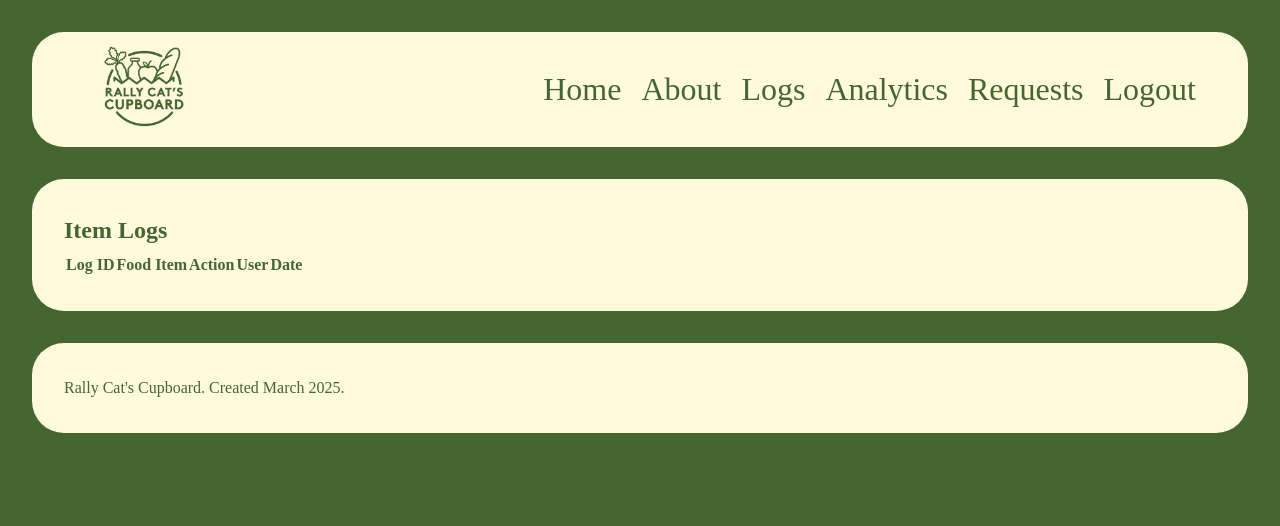
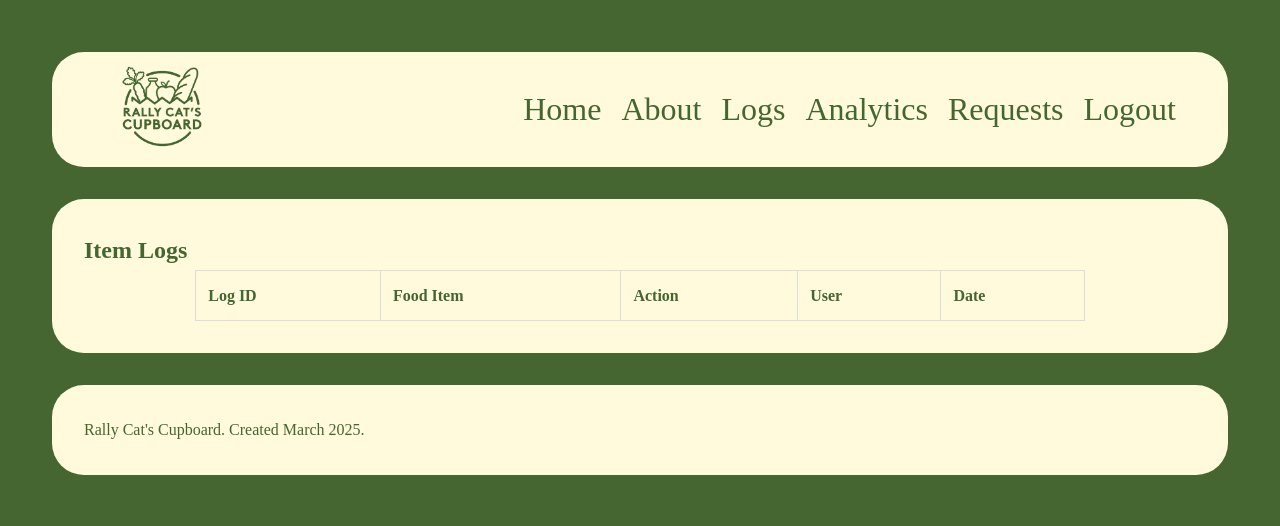
Before and after one commit to UVMHacks2025/team-six, a PHP site: page /logs.php in a window 1280 px wide. Shown: the top 526 px of the page. Run offline with PHP 8.4, Linux system fonts and the light colour scheme; the visitor is signed in with stand-in values (Sample User, id 1); data that the repository does not hold is empty; some web fonts are replaced.

Commit message:
fixed the tables

```diff
--- a/src/css/custom.css
+++ b/src/css/custom.css
@@ -366,3 +366,24 @@ textarea[name="content"]{
     font-size: 1.5em;
   }
 }
+
+.logs {
+  margin: auto;
+  padding: 20px;
+  box-sizing: border-box;
+  margin: 0 auto;
+}
+
+.logs table {
+  width: 80%;
+   margin: auto;
+  border-collapse: collapse;
+  table-layout: auto;
+}
+
+.logs th, .logs td {
+  padding: 12px;
+  text-align: left;
+  border: 1px solid #ddd;
+  word-wrap: break-word;
+}
--- a/src/logs.php
+++ b/src/logs.php
@@ -9,7 +9,7 @@ if (!isset($_SESSION['username'])) {
 <main class="logs madimi-one-regular">
     <h2>Item Logs</h2>
     <table>
-        <tr>
+        <tr class="table-rows">
             <th>Log ID</th>
             <th>Food Item</th>
             <th>Action</th>
@@ -28,7 +28,7 @@ if (!isset($_SESSION['username'])) {
         $stmt->execute();
         $logs = $stmt->fetchAll(PDO::FETCH_ASSOC);
         foreach ($logs as $log) {
-            echo '<tr>';
+            echo '<tr class="table-rows">';
             echo '<td>' . htmlspecialchars($log['log_id']) . '</td>';
             echo '<td>' . htmlspecialchars($log['food_type']) . '</td>';
             echo '<td>' . htmlspecialchars($log['action']) . '</td>';
--- a/src/view_requests.php
+++ b/src/view_requests.php
@@ -3,12 +3,13 @@
     <h2>Requests</h2>
     <table>
         <tr>
-            <th>Request ID</th>
+            <th>ID</th>
             <th>Name</th>
             <th>Email</th>
             <th>Item 1</th>
             <th>Item 2</th>
             <th>Item 3</th>
+            <th>Date Made</th>
         </tr>
         <?php
             $sql = "SELECT * FROM requests";
```
